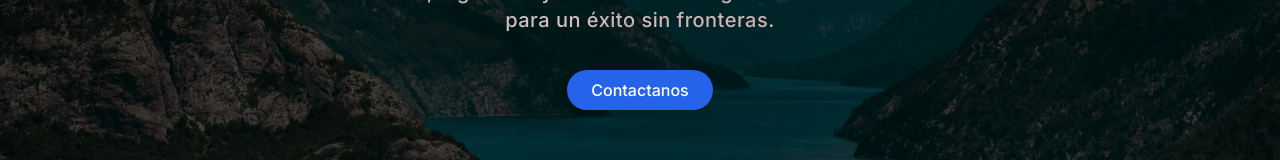
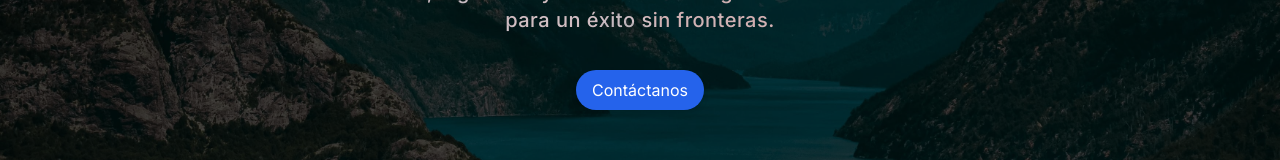
Before and after one commit to mazzodevelopments/matteozzi-lavilla, a Next.js app: page / in a window 1280 px wide. Shown: the part 424-584 px from the top of the page. Built offline with nearby package versions, Linux system fonts and the light colour scheme.

Commit message:
Hero responsiveness redesign

```diff
--- a/app/pages/Hero.tsx
+++ b/app/pages/Hero.tsx
@@ -30,12 +30,11 @@ export default function Hero({ content }: HeroProps) {
                 className="w-full h-full"
             />
             <nav className="absolute top-0 left-0 right-0 z-10 px-2 py-1.5">
-                <div className="flex justify-between items-center h-full">
-                    <div className="flex-1 flex justify-center items-center">
+                <div className="flex justify-center items-center">
                     <div className="flex items-center space-x-4">
                         {navBarLinks.map((item) => (
                             <ScrollLink
-                                    className="text-sm font-semibold text-gray-300 hover:text-blue-500 py-4 px-2 cursor-pointer"
+                                className="text-sm font-semibold text-gray-300 hover:text-blue-500 cursor-pointer py-4 px-2"
                                 key={item.texto}
                                 to={item.link}
                                 smooth={true}
@@ -47,15 +46,14 @@ export default function Hero({ content }: HeroProps) {
                         ))}
                     </div>
                 </div>
-                </div>
             </nav>
             <div className="flex flex-col absolute inset-0 items-center justify-center">
                 <div className="flex flex-col items-center gap-3">
-                    <h1 className="text-center text-4xl sm:text-6xl md:text-8xl font-bold text-white mix-blend-difference ">
+                    <h1 className="text-center text-4xl sm:text-6xl md:text-8xl font-bold text-white mix-blend-difference">
                         Matteozzi Lavilla
                     </h1>
                     <TextGenerateEffect
-                        className="max-w-2xl text-center text-base font-medium text-white mix-blend-difference md:text-4xl mb-6"
+                        className="max-w-2xl text-center font-medium text-white mix-blend-difference md:text-2xl mb-6"
                         words="Simplificamos el comercio internacional a través de servicios aduaneros, logísticos y asesoría estratégica. Tu socio confiable para un éxito sin fronteras."
                     />
                     <motion.div
@@ -69,9 +67,9 @@ export default function Hero({ content }: HeroProps) {
                             to="contacto"
                             smooth={true}
                             duration={500}
-                            className="inline-block mx-auto text-xs sm:text-sm md:text-base lg:text-md px-4 md:px-6 lg:px-6 py-2 sm:py-2.5 md:py-2 lg:py-2 rounded-full bg-blue-600 text-white font-medium shadow-md hover:shadow-lg hover:bg-blue-700 transition duration-200 ease-in-out cursor-pointer"
+                            className="inline-block mx-auto text-xs sm:text-sm md:text-base lg:text-md px-4 py-2 rounded-full bg-blue-600 text-white shadow-md hover:shadow-lg hover:bg-blue-700 transition duration-200 ease-in-out cursor-pointer"
                         >
-                            Contactanos
+                            Contáctanos
                         </ScrollLink>
                     </motion.div>
                 </div>
```
Lines whose indentation alone changed are shown as unchanged.
